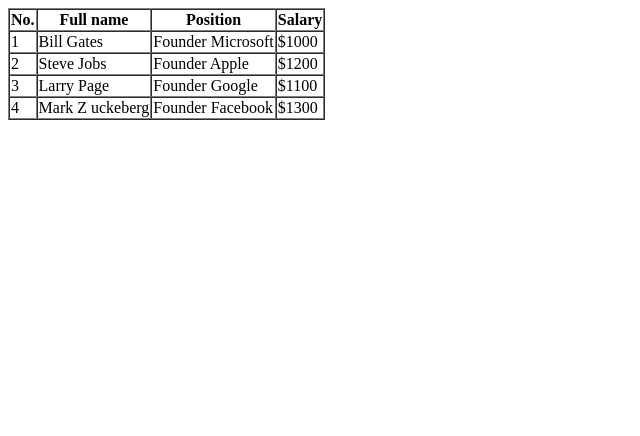
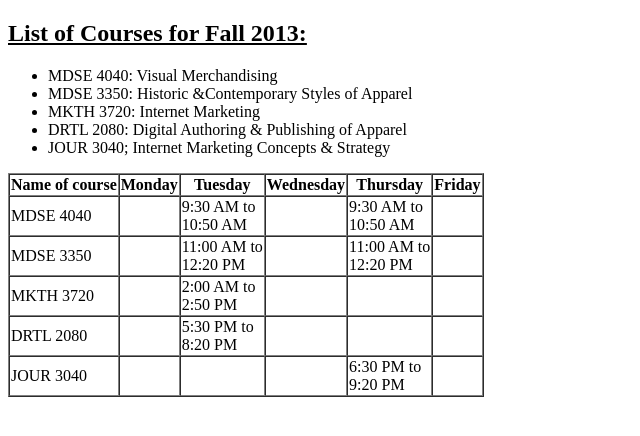
Before and after one commit to Ayushkumar0028/webdevelopment, a plain HTML site: page tableinhtml/task1.html in a window 1280 px wide. Shown: the whole page, without its empty margins (0-640 px from the left). Drawn offline with Linux system fonts and the light colour scheme.

Commit message:
Assignment5

```diff
--- a/tableinhtml/task1.html
+++ b/tableinhtml/task1.html
@@ -6,37 +6,71 @@
     <title>Document</title>
 </head>
 <body>
-    <table border ="1" cellspacing="0">
+    <h2><u>List of Courses for Fall 2013:</u></h2>
+    <ul>
+        <li>MDSE 4040: Visual Merchandising</li>
+        <li>MDSE 3350: Historic &Contemporary Styles of Apparel</li>
+        <li>MKTH 3720: Internet Marketing </li>
+        <li>DRTL 2080: Digital Authoring & Publishing of Apparel</li>
+        <li>JOUR 3040; Internet Marketing Concepts & Strategy</li>
+
+    </ul>
+
+    <table lines="1" cellspacing="0" border="1">
         <tr>
-            <th>No.</th>
-            <th>Full name</th>
-            <th>Position</th>
-            <th>Salary</th>
+            <th>Name of course</th>
+            <th>Monday</th>
+            <th>Tuesday</th>
+            <th>Wednesday</th>
+            <th>Thursday</th>
+            <th>Friday</th>
         </tr>
           <tr>
-         <td>1</td>
-        <td>Bill Gates</td>
-        <td>Founder Microsoft</td>
-        <td>$1000</td>
+              <td>MDSE 4040</td>
+            <td></td>
+            <td>9:30 AM to <br> 10:50 AM</td>
+            <td></td>
+            <td>9:30 AM to <br> 10:50 AM</td>
+            <td></td>
+
           </tr>
             <tr>
-            <td>2</td>
-            <td>Steve Jobs</td>
-            <td>Founder Apple</td>
-            <td>$1200</td>
+                <td>MDSE 3350</td>
+                <td></td>
+                <td>11:00 AM to <br> 12:20 PM</td>
+                <td></td>
+                <td>11:00 AM to <br> 12:20 PM</td>
+                <td></td>
             </tr>
             <tr>
-        <td>3</td>
-        <td>Larry Page</td>
-        <td>Founder Google</td>
-        <td>$1100</td>
+                <td>MKTH 3720</td>
+                <td></td>
+                <td>2:00 AM to <br> 2:50 PM</td>
+                <td></td>
+                <td></td>
+                <td></td>
+            </tr>
+
+            <tr>
+                <td>DRTL 2080</td>
+                <td></td>
+                <td>5:30 PM to <br> 8:20 PM</td>
+                <td></td>
+                <td></td>
+                <td></td>
             </tr>
             <tr>
-        <td>4</td>
-        <td>Mark Z  uckeberg</td>
-        <td>Founder Facebook</td>
-        <td>$1300</td>
+                <td>JOUR 3040</td>
+                <td></td>
+                <td></td>
+                <td></td>
+                <td>6:30 PM to <br> 9:20 PM</td>
+                <td></td>
+
+
             </tr>
+
+
     </table>
 </body>
 </html>
```
Also changed, not shown: tableinhtml/task.html (deleted, +0 -38 lines). Lines whose indentation alone changed are shown as unchanged.
